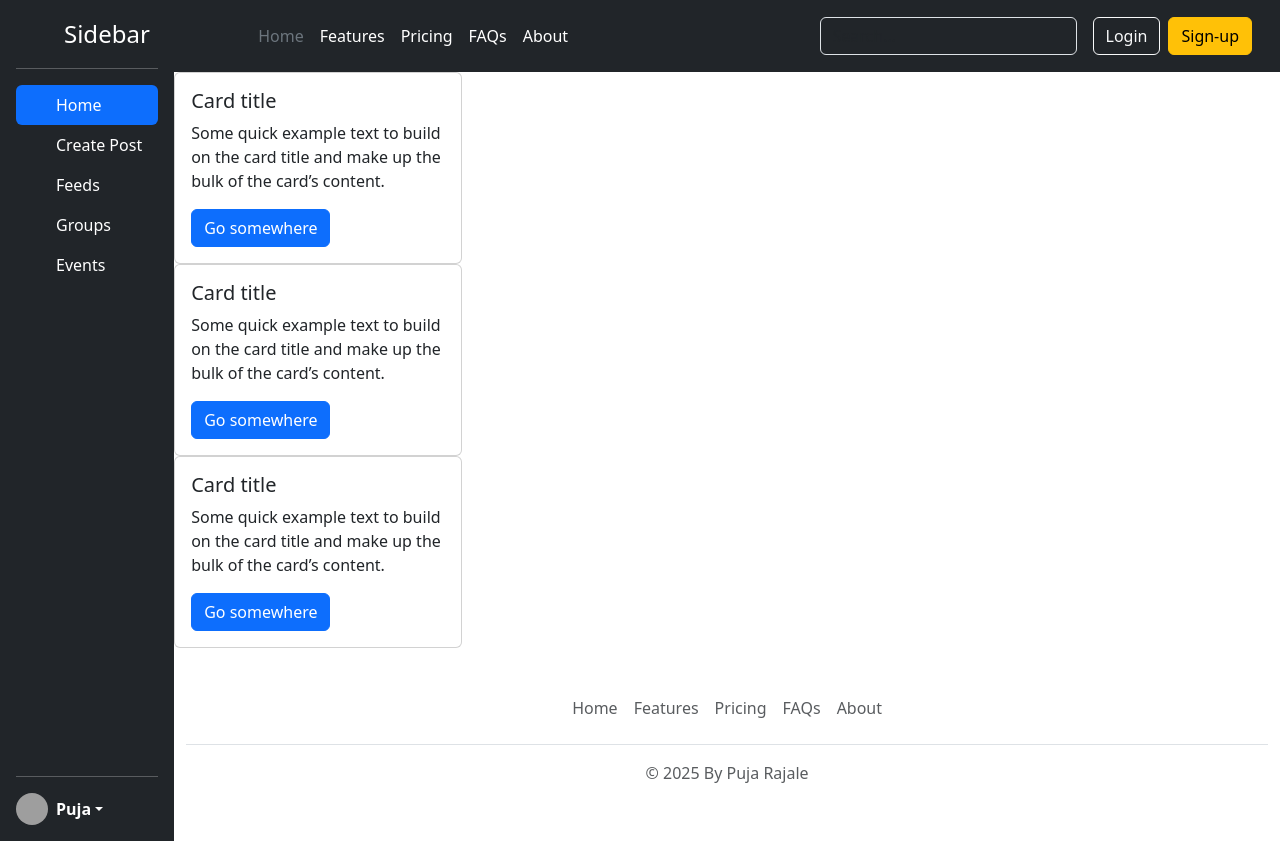
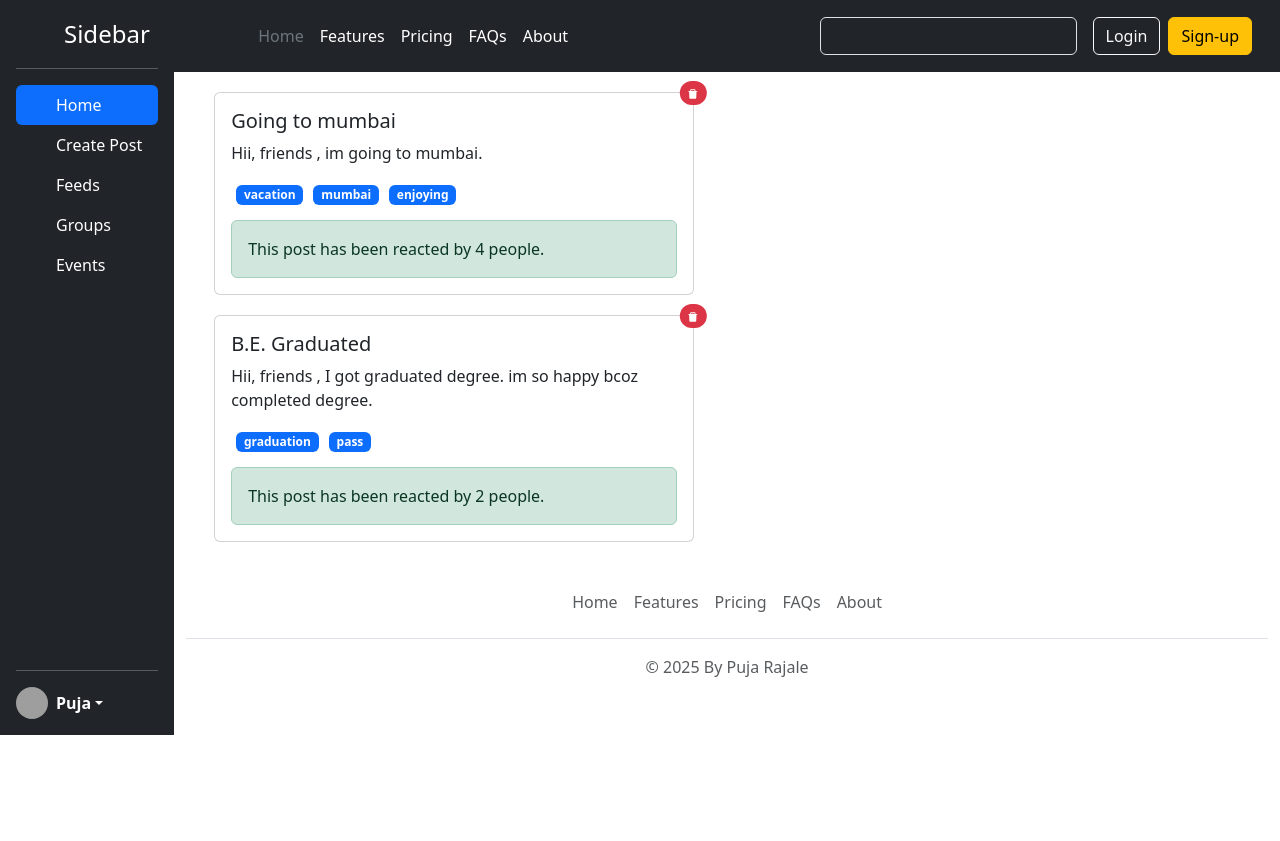
Before and after one commit to pujarajale/social-media, a React (Vite) app: page / in a window 1280 px wide. After the commit the page ends 800 px from the top, so only its background shows below. Built offline with nearby package versions, Linux system fonts and the light colour scheme; grey boxes are pictures that could not be loaded.

Commit message:
post list and delete post implemented using store

```diff
--- a/src/App.css
+++ b/src/App.css
@@ -9,3 +9,28 @@
 .sidebar {
   min-height: 700px;
 }
+
+.post-card {
+  margin: 20px 40px;
+  width: 30rem;
+}
+
+.post-tags {
+  margin: 0 5px;
+}
+.reactions {
+  margin: 15px 0 0 0;
+}
+
+.delete-icon {
+  position: absolute;
+  top: 0;
+  left: 100%;
+  transform: translate(-50%, -50%);
+  border-radius: 9999px;
+  background-color: #dc3545;
+  color: white;
+  padding: 0.25em 0.6em;
+  font-size: 0.75rem;
+  cursor: pointer;
+}
--- a/src/App.jsx
+++ b/src/App.jsx
@@ -6,11 +6,13 @@ import Sidebar from "./components/Sidebar";
 import PostList from "./components/PostList";
 import CreatePost from "./components/CreatePost";
 import { useState } from "react";
+import PostListProvider from "./components/store/post-list-store";
 
 const App = () => {
   const [selectedTab, setSelectedTab] = useState("Home");
   return (
     <>
+      <PostListProvider>
         <div className="app-container">
           <Sidebar
             selectedTab={selectedTab}
@@ -26,6 +28,7 @@ const App = () => {
             <Footer></Footer>
           </div>
         </div>
+      </PostListProvider>
     </>
   );
 };
--- a/src/components/Post.jsx
+++ b/src/components/Post.jsx
@@ -1,16 +1,31 @@
-const Post = () => {
+import { useContext } from "react";
+import { AiFillDelete } from "react-icons/ai";
+import { PostList } from "./store/post-list-store";
+
+const Post = ({ post }) => {
+  const { deletePost } = useContext(PostList);
   return (
     <>
-      <div className="card" style={{ width: "18rem" }}>
+      <div className="card post-card">
         <div className="card-body">
-          <h5 className="card-title">Card title</h5>
-          <p className="card-text">
-            Some quick example text to build on the card title and make up the
-            bulk of the card’s content.
-          </p>
-          <a href="#" className="btn btn-primary">
-            Go somewhere
-          </a>
+          <h5 className="card-title">{post?.title}</h5>
+          <span
+            className="delete-icon"
+            onClick={() => {
+              deletePost(post?.id);
+            }}
+          >
+            <AiFillDelete />
+          </span>
+          <p className="card-text">{post?.body}</p>
+          {post?.tags?.map((tag) => (
+            <span key={tag} className="badge text-bg-primary post-tags">
+              {tag}
+            </span>
+          ))}
+          <div className="alert alert-success reactions" role="alert">
+            This post has been reacted by {post?.reactions} people.
+          </div>
         </div>
       </div>
     </>
--- a/src/components/PostList.jsx
+++ b/src/components/PostList.jsx
@@ -1,11 +1,15 @@
+import { useContext } from "react";
+import { PostList as PostListData } from "./store/post-list-store";
 import Post from "./Post";
 
 const PostList = () => {
+  const { postList } = useContext(PostListData);
+
   return (
     <>
-      <Post></Post>
-      <Post></Post>
-      <Post></Post>
+      {postList.map((post) => (
+        <Post key={post.id} post={post} />
+      ))}
     </>
   );
 };
--- /dev/null
+++ b/src/components/store/post-list-store.jsx
@@ -0,0 +1,68 @@
+import { createContext, useReducer } from "react";
+
+export const PostList = createContext({
+  postList: [],
+  addPost: () => {},
+  deletePost: () => {},
+});
+
+const postListReducer = (currentPostList, action) => {
+  let newPostList = currentPostList;
+  if (action.type === "DELETE_POST") {
+    console.log(action.payload.postId);
+    newPostList = currentPostList.filter((post) => {
+      console.log(currentPostList);
+      return post.id !== action.payload.postId;
+    });
+  }
+  console.log(newPostList);
+  return newPostList;
+};
+
+const PostListProvider = ({ children }) => {
+  const [postList, dispatchPostList] = useReducer(
+    postListReducer,
+    DEFAULT_POST_LIST
+  );
+  const addPost = () => {};
+
+  const deletePost = (postId) => {
+    dispatchPostList({
+      type: "DELETE_POST",
+      payload: {
+        postId: postId,
+      },
+    });
+  };
+
+  return (
+    <>
+      <PostList.Provider
+        value={{ postList: postList, addPost: addPost, deletePost: deletePost }}
+      >
+        {children}
+      </PostList.Provider>
+    </>
+  );
+};
+
+export default PostListProvider;
+
+const DEFAULT_POST_LIST = [
+  {
+    id: "1",
+    title: "Going to mumbai",
+    body: "Hii, friends , im going to mumbai.",
+    reactions: 4,
+    userId: "user-g",
+    tags: ["vacation", "mumbai", "enjoying"],
+  },
+  {
+    id: "2",
+    title: "B.E. Graduated ",
+    body: "Hii, friends , I got graduated degree. im so happy bcoz completed degree.",
+    reactions: 2,
+    userId: "user-b",
+    tags: ["graduation", "pass"],
+  },
+];
```
Also changed, not shown: src/components/Alert.jsx (added, +22 -0 lines). Lines whose indentation alone changed are shown as unchanged.
